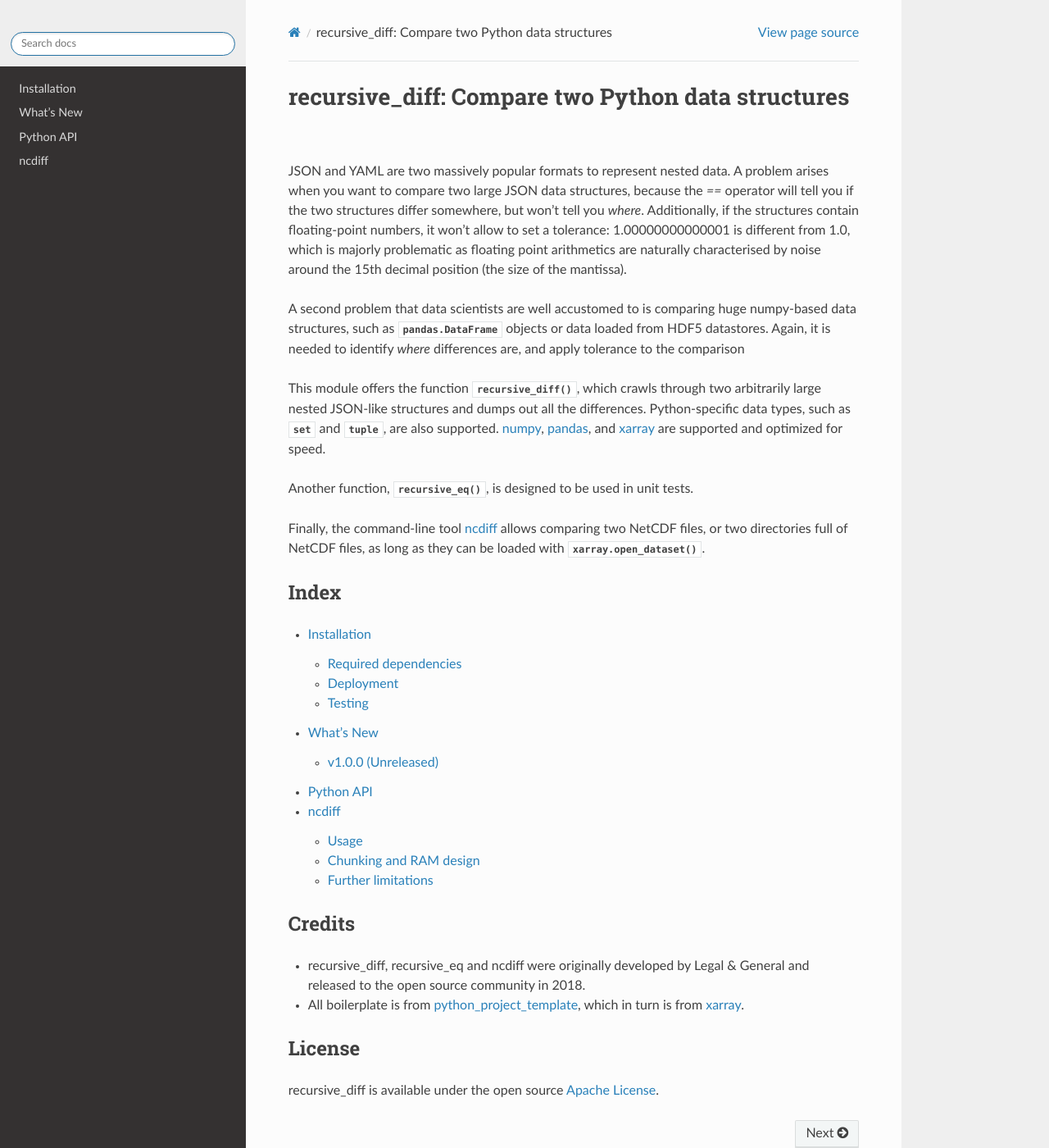
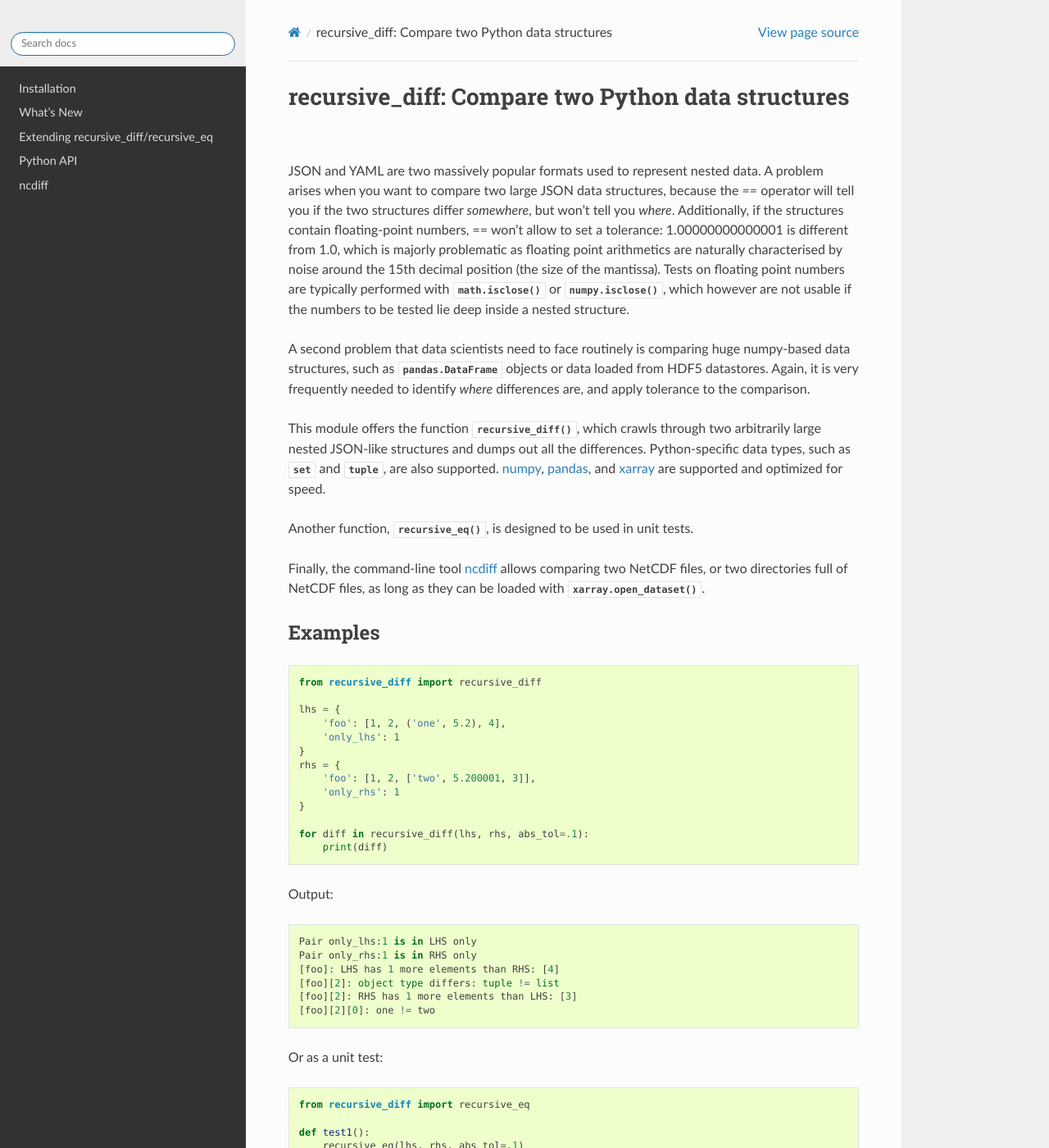
Before and after one commit to crusaderky/recursive_diff, a Sphinx documentation site: the page built from doc/index.rst, in a window 1280 px wide and 1400 px high. Shown: the whole window at 82% size. Built offline with Sphinx 7.4.7 and the Read the Docs theme 2.0.0, drawn with Linux system fonts in a browser that asks for light colours; the version number could not be read and is left out; some of the changed text lies outside the part shown.

Commit message:
docs overhaul

```diff
--- a/doc/api.rst
+++ b/doc/api.rst
@@ -3,6 +3,6 @@ Python API
 
 .. autofunction:: recursive_diff.recursive_diff
 
+.. autofunction:: recursive_diff.recursive_eq
+
 .. autofunction:: recursive_diff.cast
-
-.. autofunction:: recursive_diff.recursive_eq
--- a/doc/index.rst
+++ b/doc/index.rst
@@ -1,19 +1,22 @@
 recursive_diff: Compare two Python data structures
-==================================================
-JSON and YAML are two massively popular formats to represent nested data.
+**************************************************
+JSON and YAML are two massively popular formats used to represent nested data.
 A problem arises when you want to compare two large JSON data structures,
-because the `==` operator will tell you if the two structures differ somewhere,
-but won't tell you *where*. Additionally, if the structures contain
-floating-point numbers, it won't allow to set a tolerance: 1.00000000000001 is
-different from 1.0, which is majorly problematic as floating point arithmetics
-are naturally characterised by noise around the 15th decimal position (the
-size of the mantissa).
+because the `==` operator will tell you if the two structures differ
+*somewhere*, but won't tell you *where*. Additionally, if the structures
+contain floating-point numbers, == won't allow to set a tolerance:
+1.00000000000001 is different from 1.0, which is majorly problematic as
+floating point arithmetics are naturally characterised by noise around the
+15th decimal position (the size of the mantissa). Tests on floating point
+numbers are typically performed with :func:`math.isclose` or
+:func:`numpy.isclose`, which however are not usable if the numbers to be tested
+lie deep inside a nested structure.
 
-A second problem that data scientists are well accustomed to is comparing
+A second problem that data scientists need to face routinely is comparing
 huge numpy-based data structures, such as :class:`pandas.DataFrame` objects
 or data loaded from HDF5 datastores.
-Again, it is needed to identify *where* differences are, and apply tolerance
-to the comparison
+Again, it is very frequently needed to identify *where* differences are,
+and apply tolerance to the comparison.
 
 This module offers the function :func:`~recursive_diff.recursive_diff`,
 which crawls through two arbitrarily large nested JSON-like structures and
@@ -29,19 +32,72 @@ Finally, the command-line tool :doc:`ncdiff` allows comparing two NetCDF files,
 or two directories full of NetCDF files, as long as they can be loaded with
 :func:`xarray.open_dataset`.
 
+Examples
+========
+
+.. code::
+
+    from recursive_diff import recursive_diff
+
+    lhs = {
+        'foo': [1, 2, ('one', 5.2), 4],
+        'only_lhs': 1
+    }
+    rhs = {
+        'foo': [1, 2, ['two', 5.200001, 3]],
+        'only_rhs': 1
+    }
+
+    for diff in recursive_diff(lhs, rhs, abs_tol=.1):
+        print(diff)
+
+Output::
+
+    Pair only_lhs:1 is in LHS only
+    Pair only_rhs:1 is in RHS only
+    [foo]: LHS has 1 more elements than RHS: [4]
+    [foo][2]: object type differs: tuple != list
+    [foo][2]: RHS has 1 more elements than LHS: [3]
+    [foo][2][0]: one != two
+
+
+Or as a unit test:
+
+.. code::
+
+    from recursive_diff import recursive_eq
+
+    def test1():
+        recursive_eq(lhs, rhs, abs_tol=.1)
+
+py.test output::
+
+    ==================== FAILURES ===================
+    E       AssertionError: 6 differences found
+
+    -------------- Captured stdout call --------------
+
+    Pair only_lhs:1 is in LHS only
+    Pair only_rhs:1 is in RHS only
+    [foo]: LHS has 1 more elements than RHS: [4]
+    [foo][2]: object type differs: tuple != list
+    [foo][2]: RHS has 1 more elements than LHS: [3]
+    [foo][2][0]: one != two
+
 Index
------
+=====
 
 .. toctree::
 
    installing
    whats-new
+   extend
    api
    ncdiff
 
 
 Credits
--------
+=======
 - recursive_diff, recursive_eq and ncdiff were originally developed by
   Legal & General and released to the open source community in 2018.
 - All boilerplate is from
@@ -49,7 +105,7 @@ Credits
   which in turn is from `xarray <http://xarray.pydata.org/>`_.
 
 License
--------
+=======
 
 recursive_diff is available under the open source `Apache License`__.
 
```
Also changed, not shown: doc/extend.rst (added, +46 -0 lines), 3 other files.
